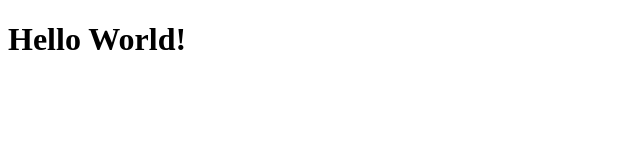
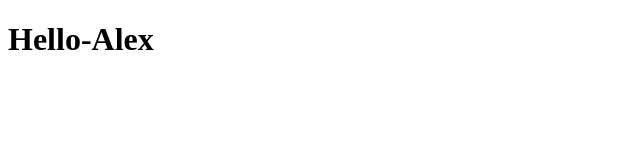
Before and after one commit to PavelShevchuk/GitFlow, a plain HTML site: page index.html in a window 1280 px wide. Shown: the full height of the page, 0-640 px from the left. Drawn offline with Linux system fonts and the light colour scheme.

Commit message:
hello alex

```diff
--- a/index.html
+++ b/index.html
@@ -5,6 +5,6 @@
     <title>Git task</title>
 </head>
 <body>
-    <h1>Hello World!</h1>
+    <h1>Hello-Alex</h1>
 </body>
 </html>
```
